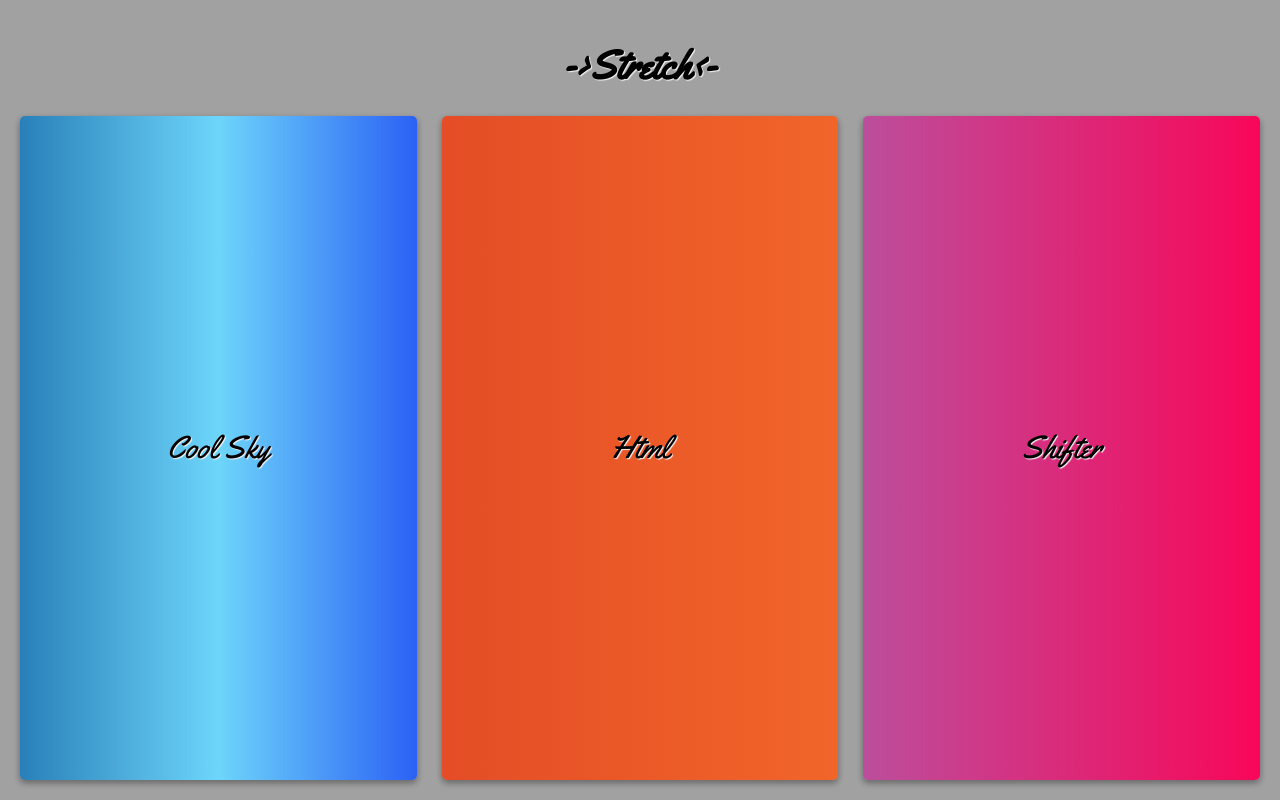
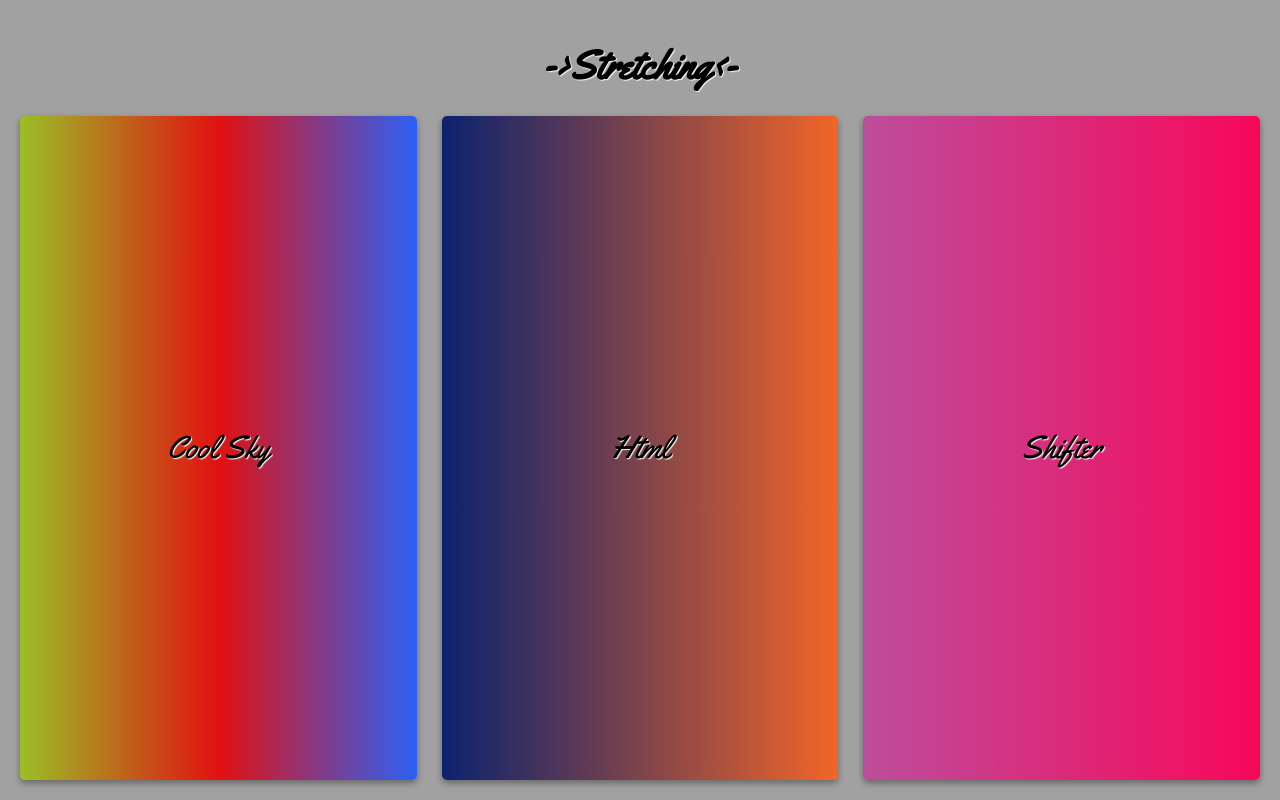
Before and after one commit to CodyCausey/CSS-Grid-Practice, a plain HTML site: page index.html in a window 1280 px wide. Drawn offline with Linux system fonts and the light colour scheme.

Commit message:
Testing Github Desktop

```diff
--- a/index.html
+++ b/index.html
@@ -5,10 +5,7 @@
 		<meta name="viewport" content="width=device-width, initial-scale=1.0" />
 		<link rel="stylesheet" href="style/style.css" />
 		<link rel="preconnect" href="https://fonts.gstatic.com" />
-    <link
-      href="https://fonts.googleapis.com/css2?family=Yellowtail&display=swap"
-      rel="stylesheet"
-    />
+		<link href="https://fonts.googleapis.com/css2?family=Yellowtail&display=swap" rel="stylesheet" />
 		<title>CSS__GRID</title>
 	</head>
 	<body>
@@ -26,7 +23,7 @@
 			<div class="eleven">Terminal</div>
 			<div class="twelve">Html</div>
 			<h1><-Stretch-></h1>
-      <h1 class="h1__hidden">->Stretch<-</h1>
+			<h1 class="h1__hidden">->Stretching<-</h1>
 		</div>
 	</body>
 </html>
--- a/style/_individualBoxStyling.scss
+++ b/style/_individualBoxStyling.scss
@@ -1,8 +1,6 @@
 // Individual Box Styling
 .one {
-	@include inside__box__styling(
-		linear-gradient(to right, #2980b9, #6dd5fa, #2b61f5)
-	);
+	@include inside__box__styling(linear-gradient(to right, #9bbf26, #e11111, #2b61f5));
 	grid-area: one;
 	@include white__text__shadow();
 }
@@ -15,15 +13,13 @@
 }
 
 .three {
-	@include inside__box__styling(
-		linear-gradient(to right, #c6ffdd, #fbd786, #f7797d)
-	);
+	@include inside__box__styling(linear-gradient(to right, #c6ffdd, #fbd786, #f7797d));
 	grid-area: three;
 	@include white__text__shadow();
 }
 
 .four {
-	@include inside__box__styling(linear-gradient(to right, #8e2de2, #4a00e0));
+	@include inside__box__styling(linear-gradient(to right, #0ff448, #4a00e0));
 	grid-area: four;
 	color: #f5f5f5;
 	@include black__text__shadow();
@@ -60,9 +56,7 @@
 }
 
 .ten {
-	@include inside__box__styling(
-		linear-gradient(to right, #03001e, #7303c0, #ec38bc)
-	);
+	@include inside__box__styling(linear-gradient(to right, #03001e, #7303c0, #ec38bc));
 	color: #f5f5f5;
 	grid-area: ten;
 	@include black__text__shadow();
@@ -76,7 +70,7 @@
 }
 
 .twelve {
-	@include inside__box__styling(linear-gradient(to right, #e44d26, #f16529));
+	@include inside__box__styling(linear-gradient(to right, #0b226e, #f16529));
 	grid-area: twelve;
 	@include white__text__shadow();
 }
```
Also changed, not shown: style/style.css, 1 other file. Lines whose indentation alone changed are shown as unchanged.
